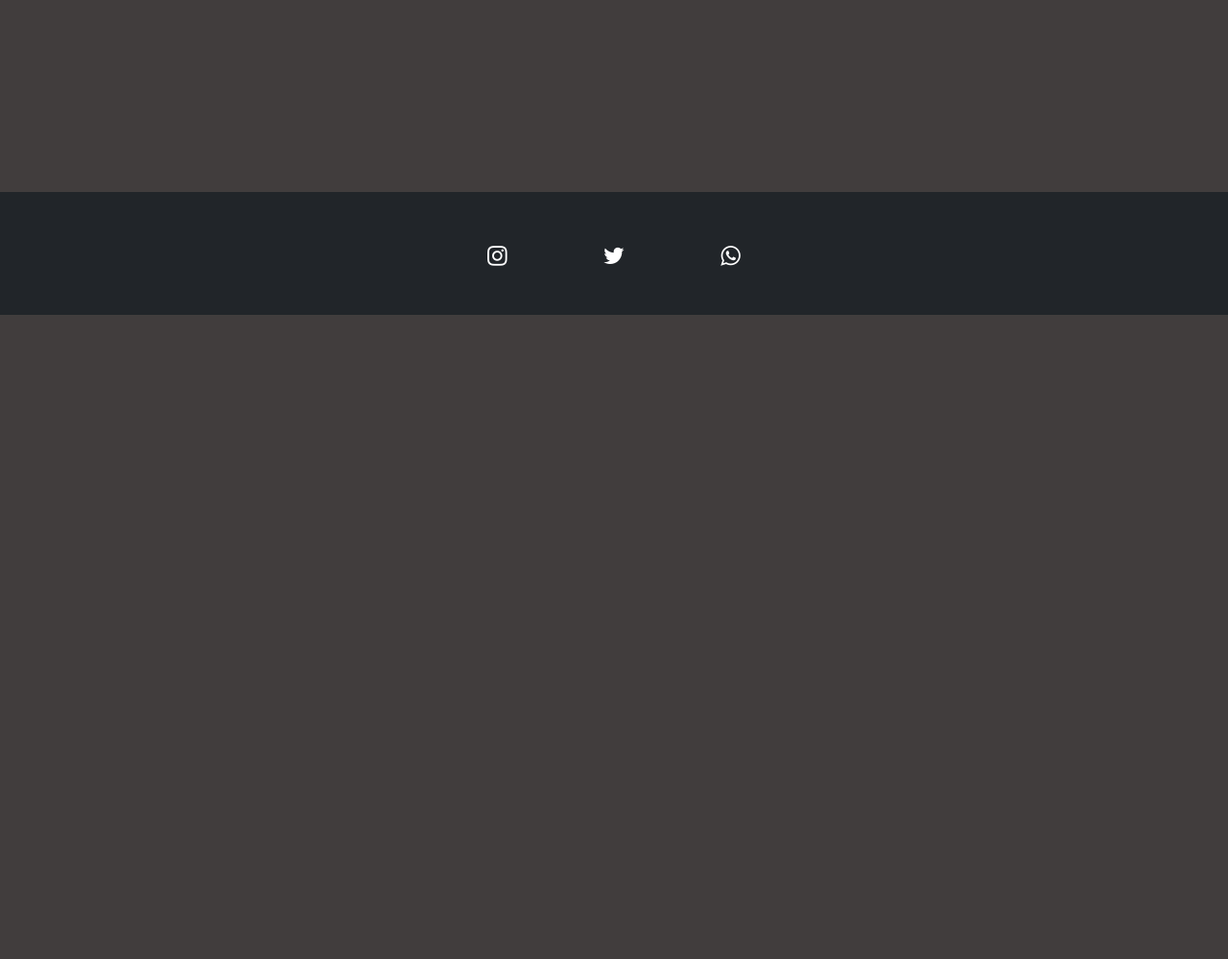
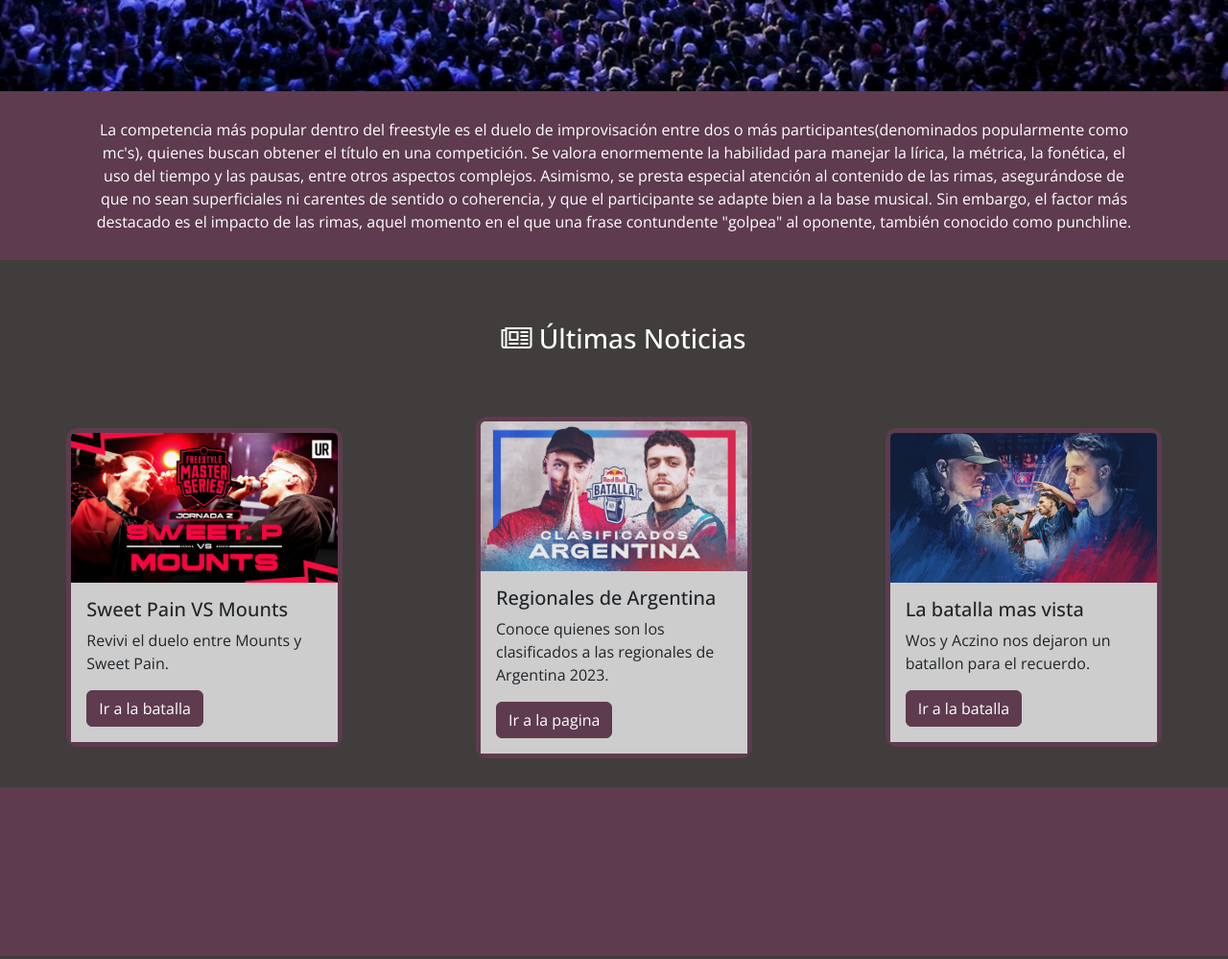
Before and after one commit to TomasCampos20/CoderComision-54500, a plain HTML site: page index.html in a window 1280 px wide. Shown: the part 680-1679 px from the top of the page at 96% size. Before the commit the page ends 1008 px from the top, so only its background shows below. Drawn offline with nearby package versions, Linux system fonts and the light colour scheme.

Commit message:
SegundaPreentrega

```diff
--- a/PaginaWeb/estilos.css
+++ b/PaginaWeb/estilos.css
@@ -22,7 +22,6 @@ body {
 
 
 /* Main */
-
 
 .main-general {
     background-color: #413D3D;
@@ -74,6 +73,25 @@ body {
     border: 2px solid white;
 }
 
+.card-news{
+    border-radius: 12px;
+    border: 5px solid #5E3B4E;
+    width: 18rem;
+ }
+
+.button-card{
+    border: #5E3B4E 1px solid;
+    background-color: #5E3B4E;
+}
+
+.button-card:hover{
+    border: #7e1a51 1px solid;
+    background-color: #7e1a51;
+}
+
+.card-body{
+    background-color: #cdcdcd;
+}
 /* Competencias */
 
 
--- a/index.html
+++ b/index.html
@@ -12,8 +12,8 @@
 
     <!-- Bootstrap -->
     <link href="https://cdn.jsdelivr.net/npm/bootstrap@5.3.0-alpha3/dist/css/bootstrap.min.css" rel="stylesheet" integrity="sha384-KK94CHFLLe+nY2dmCWGMq91rCGa5gtU4mk92HdvYe+M/SXH301p5ILy+dN9+nJOZ" crossorigin="anonymous">
+    <link rel="stylesheet" href="paginalinda.css" />
 
-    <link rel="stylesheet" href="paginalinda.css" />
 </head>
 
 <body>
@@ -30,7 +30,7 @@
                <div class="collapse navbar-collapse justify-content-end" id="navbarNavDropdown">
                   <ul class="navbar-nav">
                      <li class="nav-item">
-                            <a class="nav-link active text-light" aria-current="page"  href="index.html">Inicio</a>
+                            <a class="nav-link active text-light" aria-current="page" href="index.html">Inicio</a>
                      </li>
                      <li class="nav-item">
                         <a class="nav-link header-anchor text-light" href="PaginaWeb/Paises.html">Países</a>
@@ -41,7 +41,6 @@
                      <li class="nav-item">
                         <a class="nav-link header-anchor text-light" href="PaginaWeb/contacto.html">Contacto</a>
                      </li>
-
                   </ul>
                </div>
             </div>
@@ -51,7 +50,46 @@
     </header>
 
     <main class="main-general">
+      <img src="Assets/batallagallos3.jpg" alt="" class="img-main">
+      <div class="freestyle-desc">
+            <p class="text-desc">La competencia más popular dentro del freestyle es el duelo de improvisación entre dos o más participantes(denominados popularmente como mc's), quienes buscan obtener el título en una competición. Se valora enormemente la habilidad para manejar la lírica, la métrica, la fonética, el uso del tiempo y las pausas, entre otros aspectos complejos. Asimismo, se presta especial atención al contenido de las rimas, asegurándose de que no sean superficiales ni carentes de sentido o coherencia, y que el participante se adapte bien a la base musical. Sin embargo, el factor más destacado es el impacto de las rimas, aquel momento en el que una frase contundente "golpea" al oponente, también conocido como punchline.</p>
+      </div>
 
+      <section class="noticias">
+         <h1 class="titulos-main"><i class="fa fa-newspaper-o"></i>       Últimas Noticias</h1>
+         <div class="news-grid">
+            <section class="newsList">
+               <div class="card card-news">
+                  <img src="Assets/sweetvsmounts.jpg" class="card-img-top">
+                  <div class="card-body">
+                    <h5 class="card-title">Sweet Pain VS Mounts</h5>
+                    <p class="card-text">Revivi el duelo entre Mounts y Sweet Pain.</p>
+                    <a href="https://www.youtube.com/watch?v=FAQoVv1uKZU" class="btn btn-primary button-card">Ir a la batalla</a>
+                  </div>
+                </div>
+                <div class="card card-news">
+                  <img src="Assets/rbargentina.jpg" class="card-img-top">
+                  <div class="card-body">
+                    <h5 class="card-title">Regionales de Argentina</h5>
+                    <p class="card-text">Conoce quienes son los clasificados a las regionales de Argentina 2023.</p>
+                    <a href="https://www.redbull.com/mx-es/lista-de-clasificados-a-regionales-argentinas" class="btn btn-primary button-card">Ir a la pagina</a>
+                  </div>
+                </div>
+                <div class="card card-news">
+                  <img src="Assets/wosvsaczino.avif" class="card-img-top">
+                  <div class="card-body">
+                    <h5 class="card-title">La batalla mas vista</h5>
+                    <p class="card-text">Wos y Aczino nos dejaron un batallon para el recuerdo.</p>
+                    <a href="https://www.youtube.com/watch?v=hpaBG68l-Vk" class="btn btn-primary button-card">Ir a la batalla</a>
+                  </div>
+                </div>
+            </section>
+         </div>
+      </section>
+
+      <div class="last-finals">
+
+      </div>
     </main>
 
     <footer class="footerGeneral bg-dark">
--- a/paginalinda.css
+++ b/paginalinda.css
@@ -19,12 +19,12 @@ body {
    max-width: 100%;
 }
 
-
+/* Main */
 
 .main-general {
    padding: 40px 0 50px 0;
    min-height: 100vh;
-   width: 85%;
+   width: 100%;
    margin: 0 auto;
 }
 
@@ -42,7 +42,94 @@ body {
    align-items: center;
 }
 
+.img-main{
+   width: 100%;
+   height: auto;
+   position: relative;
+   bottom: 64px;
+}
 
+.text-desc{
+   color: white;
+   text-align: center;
+   text-decoration: none;
+   margin: auto;
+   width: 85%;
+}
+
+.freestyle-desc{
+   background-color: #5E3B4E;
+   display: flex;
+   width: 100%;
+   height: 11rem;
+   flex-wrap: nowrap;
+   align-items: center;
+   position: relative;
+   bottom: 65px;
+}
+
+.noticias{
+   color: white;
+   text-decoration: none;
+}
+
+.titulos-main {
+   color: #fffdfd;
+   font-size: 28px;
+   padding-left: 20px;
+   margin-bottom: 4rem;
+   text-align: center;
+}
+.newsArt img{
+   width: 250px;
+   height: auto;
+   border-radius: 18px;
+}
+
+.newsList{
+   display: grid;
+   grid-template-columns: repeat(3, 1fr);
+   grid-template-rows: repeat(1, auto);
+   grid-row-gap: 3rem;
+   justify-items: center;
+   align-items: center;
+}
+
+.text{
+   color: white;
+   text-decoration: none;
+}
+
+.card-news{
+   border-radius: 12px;
+   border: 5px solid #5E3B4E;
+   width: 18rem;
+}
+
+.last-finals{
+   background-color: #5E3B4E;
+   display: flex;
+   width: 100%;
+   height: 11rem;
+   flex-wrap: nowrap;
+   align-items: center;
+   position: relative;
+   top: 30px;
+}
+
+.button-card{
+   border: #5E3B4E 1px solid;
+   background-color: #5E3B4E;
+}
+
+.button-card:hover{
+   border: #7e1a51 1px solid;
+   background-color: #7e1a51;
+}
+
+.card-body{
+   background-color: #cdcdcd;
+}
 
 /* Footer */
 
```
Also changed, not shown: PaginaWeb/Argentina.html (+14 -13 lines), PaginaWeb/España.html (+37 -21 lines), PaginaWeb/mexico.html (+14 -13 lines), Assets/banner2.avif (added), Assets/bannerprueba.jpeg (added), Assets/fmscaribe.jpg (added), Assets/rbargentina.jpg (added), Assets/sweetvsmounts.jpg (added), Assets/wosvsaczino.avif (added), 2 other files.
